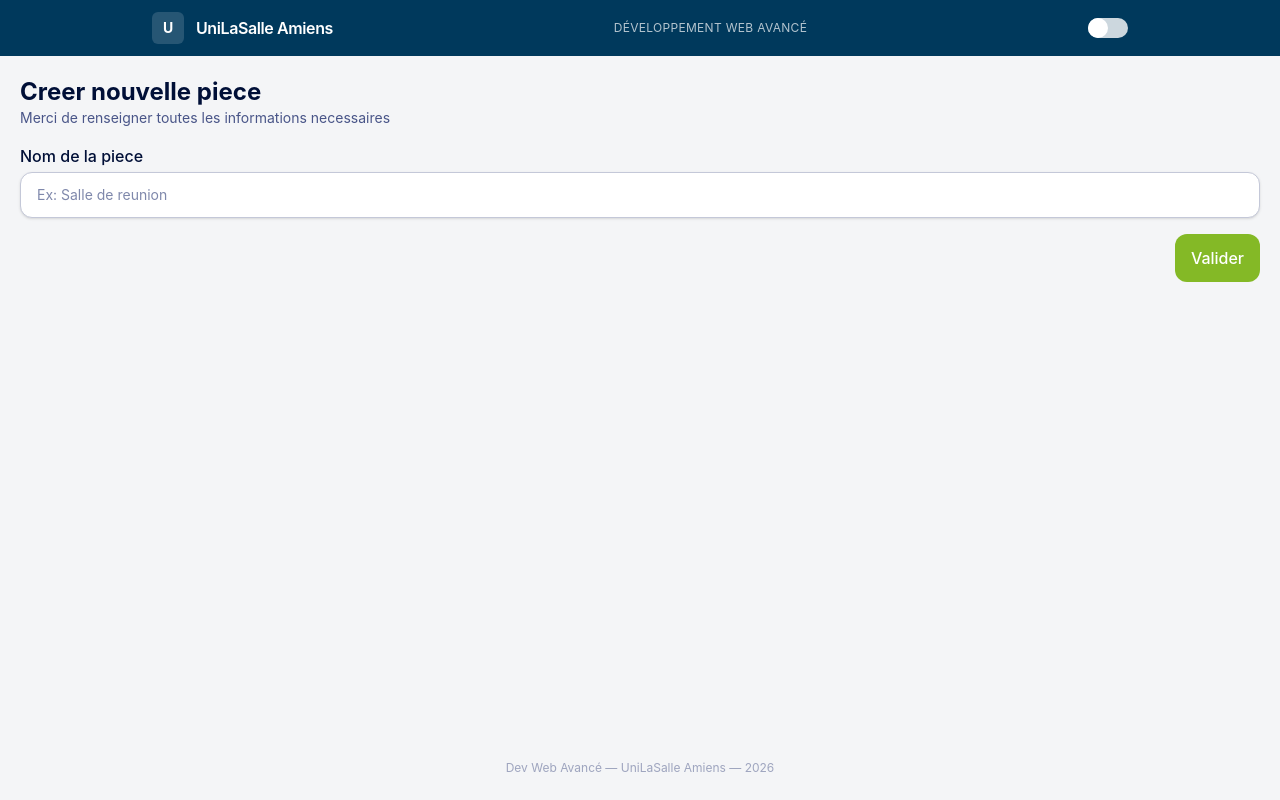
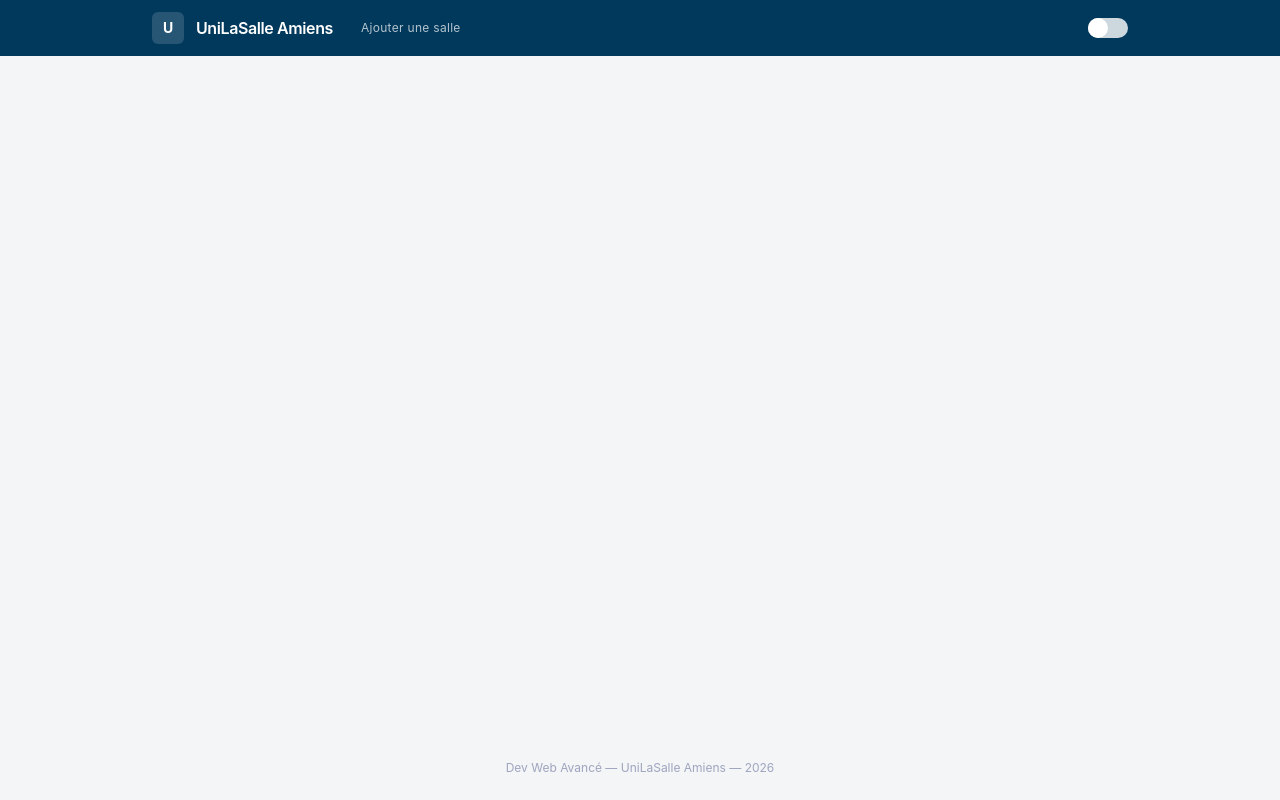
Before and after one commit to Seraphros/TD_DevWebAvance_2026, a React (Vite) app: page / in a window 1280 px wide. Built offline with nearby package versions, Linux system fonts and the light colour scheme.

Commit message:
feat(second): add second course progress

```diff
--- a/package.json
+++ b/package.json
@@ -13,6 +13,7 @@
     "@tailwindcss/vite": "^4.2.2",
     "react": "^19.2.4",
     "react-dom": "^19.2.4",
+    "react-router-dom": "^7.13.2",
     "tailwindcss": "^4.2.2",
     "zustand": "^5.0.12"
   },
--- a/src/App.tsx
+++ b/src/App.tsx
@@ -4,6 +4,7 @@ import {Navbar} from "./components/Navbar.tsx";
 import {RoomDeclarator} from "./components/RoomDeclarator.tsx";
 import {useRoomStore} from "./stores/RoomStore.ts";
 import {Room} from "./components/Room.tsx";
+import {Routes, Route} from "react-router-dom";
 
 export const App: React.FC = () => {
 
@@ -25,6 +26,9 @@ export const App: React.FC = () => {
     return (
         <div className="min-h-full flex flex-col">
             <Navbar onDarkModeToggle={setDarkMode}/>
+            <Routes>
+                <Route path="/createRoom" Component={RoomDeclarator}/>
+            </Routes>
             <div className="grow">
                 {
                     rooms.map((room) => (
@@ -33,7 +37,6 @@ export const App: React.FC = () => {
                         </div>
                     ))
                 }
-                <RoomDeclarator/>
             </div>
 
             <footer className="py-6 text-center text-xs text-text-secondary/50">
--- a/src/components/Navbar.tsx
+++ b/src/components/Navbar.tsx
@@ -1,5 +1,6 @@
 import * as React from "react";
 import {Slider} from "./Slider.tsx";
+import {NavLink} from "react-router-dom";
 
 type NavbarProps = {
     onDarkModeToggle?: (enabled: boolean) => void;
@@ -19,9 +20,18 @@ export const Navbar: React.FC<NavbarProps> = ({onDarkModeToggle}) => {
                     </span>
                 </div>
 
-                <span className="hidden sm:block text-white/70 text-xs tracking-wide uppercase">
-                    Développement Web Avancé
-                </span>
+                <div className="mx-4 h-full grow text-white/70 text-xs tracking-wide">
+                    <NavLink
+                        to="/createRoom"
+                        className={
+                            (props) => {
+                                return "h-full transition-all flex items-center justify-center w-fit p-3 hover:bg-uni-navy-dark/30 cursor-pointer " +
+                                    (props.isActive ? "bg-uni-navy-dark" : "")
+                            }}
+                    >
+                        Ajouter une salle
+                    </NavLink>
+                </div>
                 <Slider initialState={false} onChange={onDarkModeToggle}/>
             </div>
         </nav>
--- a/src/main.tsx
+++ b/src/main.tsx
@@ -1,10 +1,13 @@
-import { StrictMode } from 'react'
-import { createRoot } from 'react-dom/client'
+import {StrictMode} from 'react'
+import {createRoot} from 'react-dom/client'
 import './index.css'
 import {App} from "./App.tsx";
+import {BrowserRouter} from "react-router-dom";
 
 createRoot(document.getElementById('root')!).render(
-  <StrictMode>
-    <App />
-  </StrictMode>,
+    <StrictMode>
+        <BrowserRouter>
+            <App/>
+        </BrowserRouter>
+    </StrictMode>,
 )
```
Also changed, not shown: 1 other file (tests, documents, lock files or other folders).
